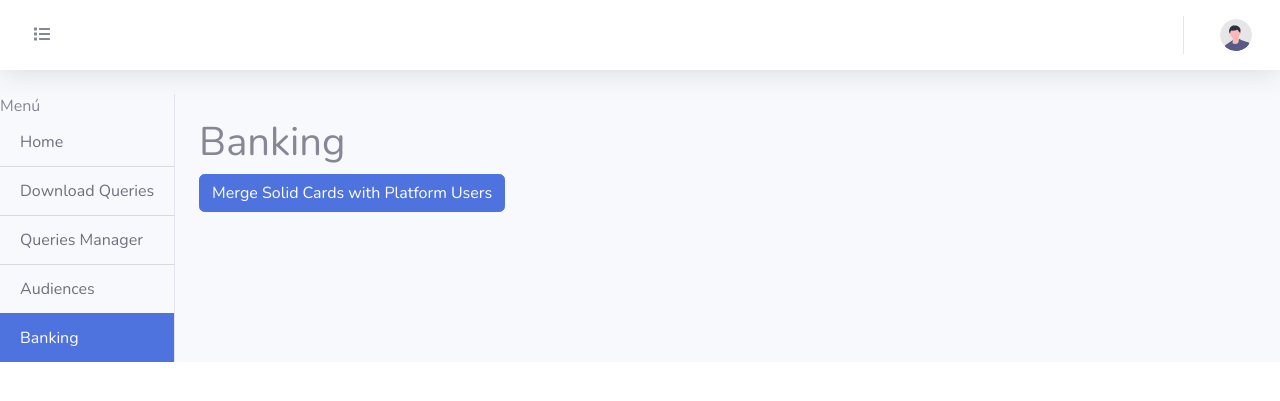
After one commit to hachxaan/query-gpt, a Django app: page /banking/ in a window 1280 px wide. The commit adds this page. Shown: the top 401 px of the page. Run offline with Django 5.2, Linux system fonts and the light colour scheme; parts of the project's set-up code (start-up, migrations or seed data) failed here and were passed over; some libraries are stand-ins or nearby versions.

```diff
--- /dev/null
+++ b/query_builder_app/templates/queries/banking-reports.html
@@ -0,0 +1,27 @@
+{% extends 'base.html' %}
+{% load static %}
+
+{% block content %}
+<!-- Begin Page Content -->
+<div class="d-flex" id="wrapper">
+  <!-- Sidebar -->
+  {% include 'queries/menu-querys.html' %}
+
+  <!-- Page Content -->
+  <div id="page-content-wrapper">
+    <div class="container-fluid">
+      <h1 class="mt-4">Banking</h1>
+      <p>
+        <a href="{% url 'generate_csv_cards' %}" class="btn btn-primary" role="button">
+          Merge Solid Cards with Platform Users
+        </a>
+      </p>
+
+      <!-- Future options go here -->
+      <div class="future-options">
+        <!-- Placeholder for future options -->
+      </div>
+    </div>
+  </div>
+</div>
+{% endblock %}
--- a/query_builder_app/templates/queries/menu-querys.html
+++ b/query_builder_app/templates/queries/menu-querys.html
@@ -7,6 +7,7 @@
         <a href="{% url 'query_list_download' %}" class="list-group-item list-group-item-action {% if request.resolver_match.url_name == 'query_list_download' %}active{% else %}bg-light{% endif %}">Download Queries</a>
         <a href="{% url 'query_list' %}" class="list-group-item list-group-item-action {% if request.resolver_match.url_name == 'query_list' %}active{% else %}bg-light{% endif %}">Queries Manager</a>
         <a href="{% url 'audiences' %}" class="list-group-item list-group-item-action {% if request.resolver_match.url_name == 'audiences' %}active{% else %}bg-light{% endif %}">Audiences</a>
+        <a href="{% url 'banking' %}" class="list-group-item list-group-item-action {% if request.resolver_match.url_name == 'banking' %}active{% else %}bg-light{% endif %}">Banking</a>
     </div>
 </div>
 <!-- /#sidebar-wrapper -->
--- a/query_builder_app/urls.py
+++ b/query_builder_app/urls.py
@@ -21,7 +21,10 @@ urlpatterns = [
 
     path("api/download_results/<int:query_id>/", download_results, name="download_results"),
 
-    path('generate-csv-cards/', GenerateAndDownloadCSVCardsView.as_view(), name='generate_csv_cards'),
+
     path('generate-csv-audiences/', GenerateAndDownloadCSVAudiencesView.as_view(), name='generate_csv_audiences'),
     path('audiences/', TemplateView.as_view(template_name='queries/audiences.html'), name='audiences'),
+
+    path('generate-csv-cards/', GenerateAndDownloadCSVCardsView.as_view(), name='generate_csv_cards'),
+    path('banking/', TemplateView.as_view(template_name='queries/banking-reports.html'), name='banking'),
 ]
--- a/query_builder_app/views/banking/card_report_service.py
+++ b/query_builder_app/views/banking/card_report_service.py
@@ -1,3 +1,5 @@
+# query_builder_app/views/banking/card_report_service.py
+
 import os
 import psycopg2
 from cryptography.fernet import Fernet
```
Also changed, not shown: backoffice/wsgi.py (+0 -18 lines).
